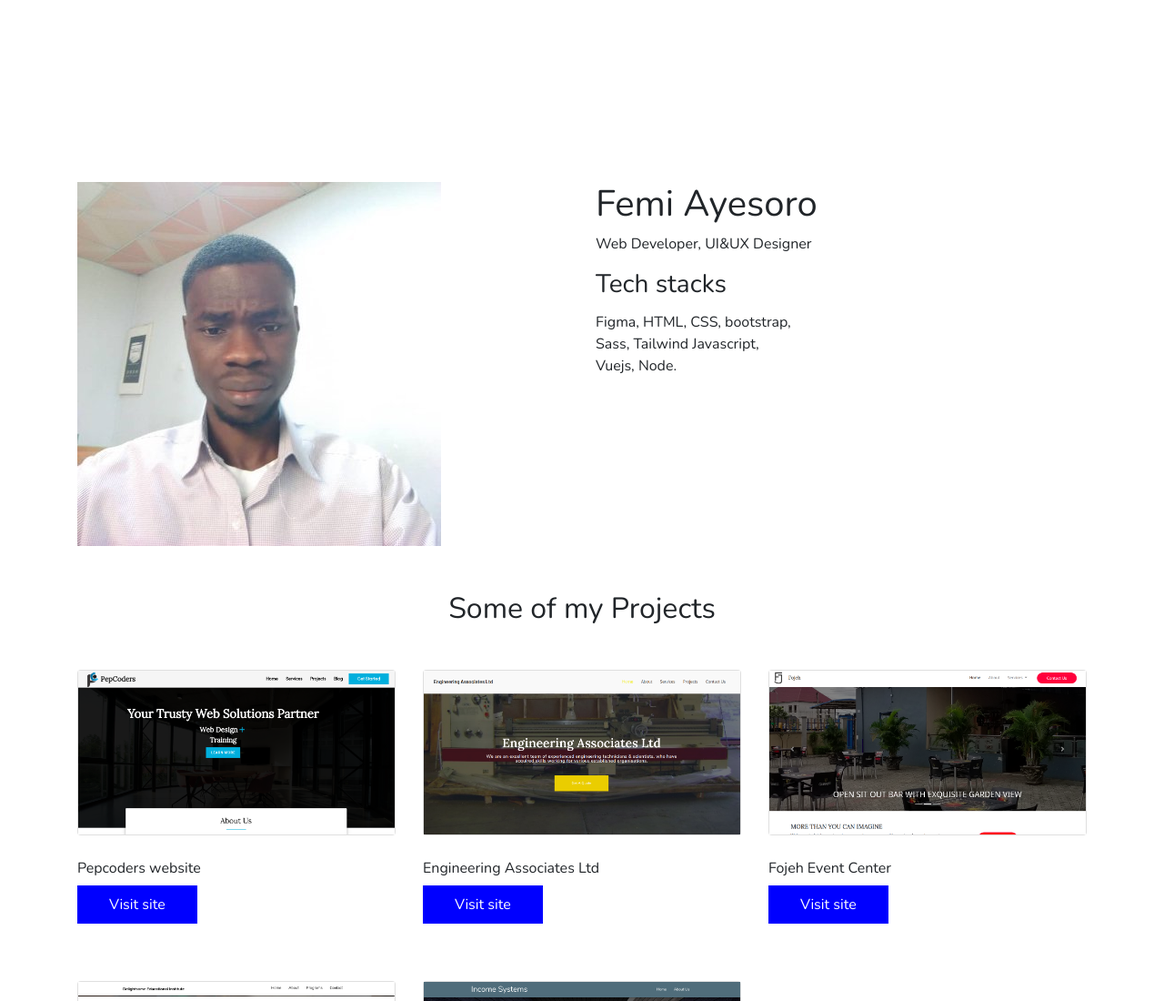
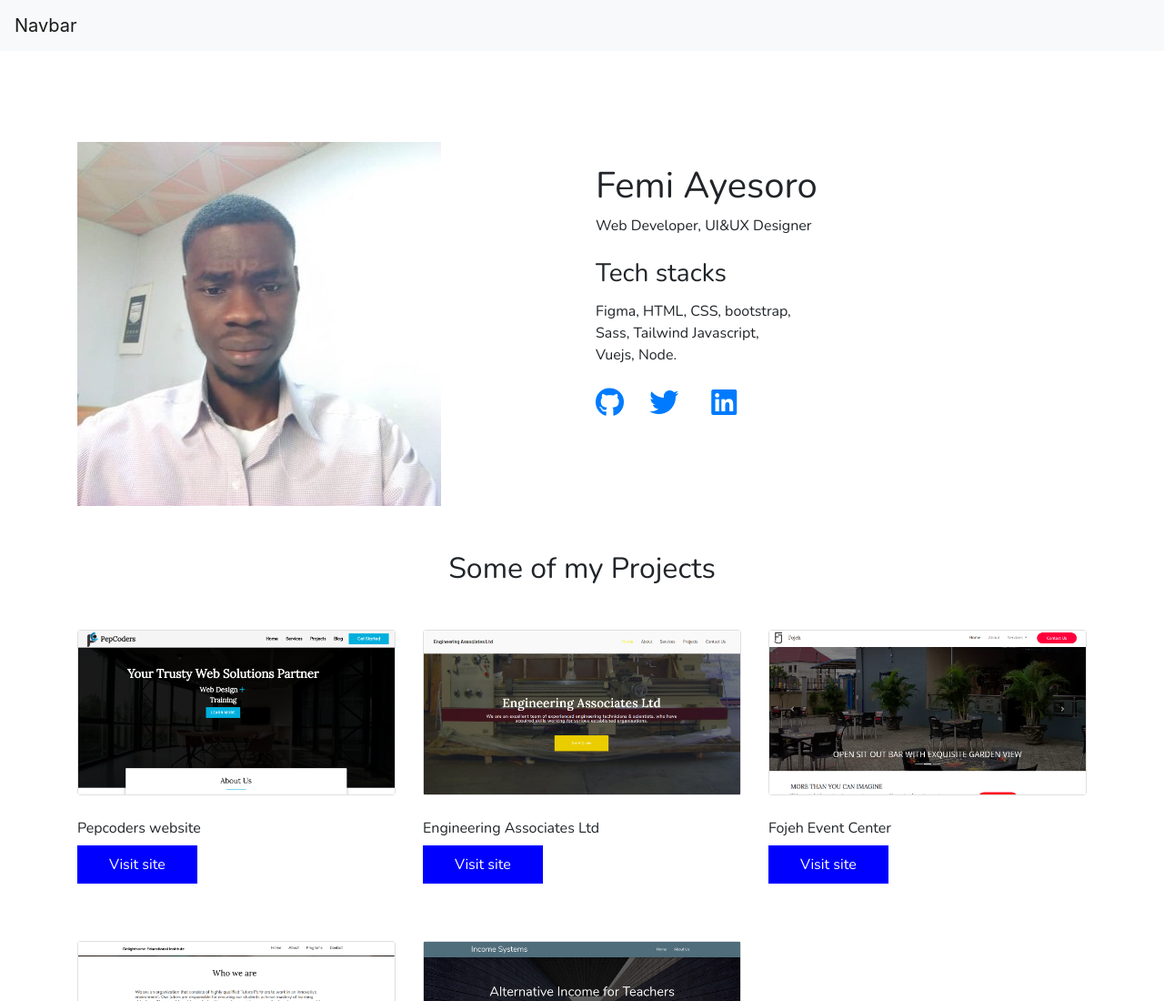
Before and after one commit to AyesoroFemi/Portfolio-website, a plain HTML site: page index.html in a window 1280 px wide. Shown: the top 1100 px of the page at 91% size. Drawn offline with nearby package versions, Linux system fonts and the light colour scheme.

Commit message:
social media

```diff
--- a/css/styles.css
+++ b/css/styles.css
@@ -4,7 +4,7 @@ main{
 
 }
 .image-view {
-    margin-top: 200px;
+    margin-top: 100px;
 }
 .tech-stack{
     margin: 50px 0;
--- a/index.html
+++ b/index.html
@@ -11,7 +11,26 @@
 <link href="https://fonts.googleapis.com/css2?family=Nunito:wght@200;300;400;600;700&display=swap" rel="stylesheet">
 </head>
 <body>
+      <!-- header -->
 
+      <div class="">
+        <nav class="navbar navbar-expand-lg navbar-light bg-light">
+            <a class="navbar-brand" href="#">Navbar</a>
+            <button class="navbar-toggler" type="button" data-toggle="collapse" data-target="#navbarNavAltMarkup" aria-controls="navbarNavAltMarkup" aria-expanded="false" aria-label="Toggle navigation">
+              <span class="navbar-toggler-icon"></span>
+            </button>
+            <div class="collapse navbar-collapse" id="navbarNavAltMarkup">
+              <div class="navbar-nav ml-auto">
+                <!-- <a class="nav-link px-4" href="#">Home <span class="sr-only">(current)</span></a>
+                <a class="nav-link px-4" href="#"><i class="fab fa-github fa-2x"></i></a>
+                <a class="nav-link px-4"  href="#"><i class="fab fa-twitter fa-2x"></i></a>
+                <a class="nav-link px-4" href="#"><i class="fab fa-linkedin fa-2x"></i></i></a> -->
+              </div>
+            </div>
+          </nav>
+      </div>
+
+      <!-- end of header  -->
     <main>
         <section>
             <div  class="image-view">
@@ -29,7 +48,7 @@
                             <!-- <div >
                                 <i  class="fab fa-vuejs "></i>
                             </div> -->
-                            <div class="name-viewer">
+                            <div class="name-viewer my-4">
                                 <h1>Femi Ayesoro</h1>
                                 <p>Web Developer, UI&UX Designer </p>
                             </div>
@@ -40,6 +59,11 @@
                                     Figma,
                                     HTML, CSS, bootstrap, <br>  Sass, Tailwind
                                     Javascript,<br>  Vuejs, Node.
+                                </div>
+                                <div class="flex mt-4">
+                                    <a class="" href="https://github.com/AyesoroFemi"><i class="fab fa-github fa-2x"></i></a>
+                                    <a class="px-4"  href="https://twitter.com/ayesorofemi"><i class="fab fa-twitter fa-2x"></i></a>
+                                     <a class="px-2" href="https://www.linkedin.com/in/femi-ayesoro-30837683/"><i class="fab fa-linkedin fa-2x"></i></i></a>
                                 </div>
                             </div>
                         </div>
```
